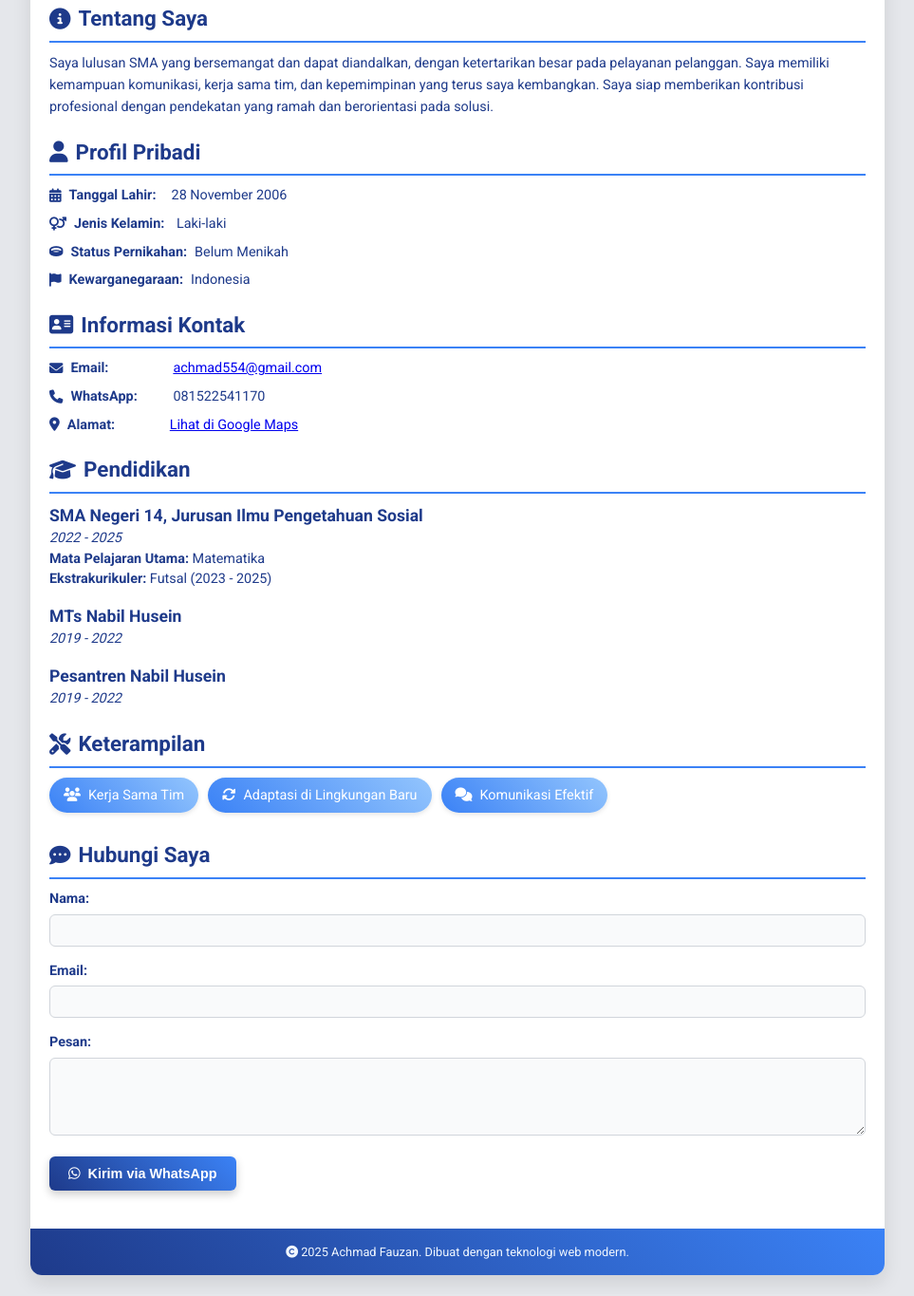
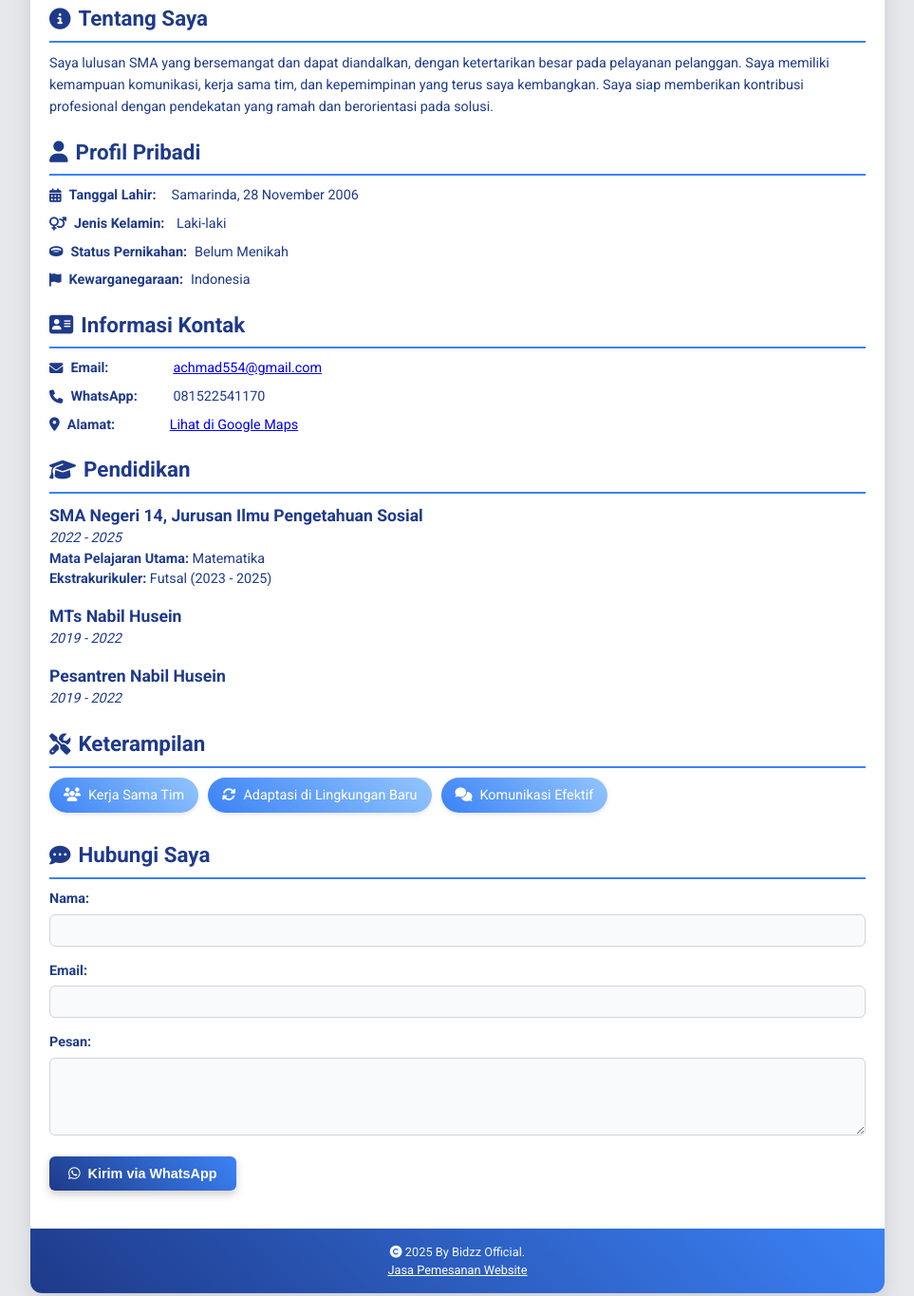
Before and after one commit to Muhammadabid7/CV-POJAN, a plain HTML site: page index.html in a window 1280 px wide. Shown: the part 197-1562 px from the top of the page at 95% size, without its empty margins (158-1121 px from the left). Drawn offline with Linux system fonts and the light colour scheme.

Commit message:
Add files via upload

```diff
--- a/index.html
+++ b/index.html
@@ -31,7 +31,7 @@
             <section class="section profile">
                 <h2><i class="fas fa-user"></i> Profil Pribadi</h2>
                 <ul>
-                    <li><i class="fas fa-calendar-alt"></i> <span class="label">Tanggal Lahir:</span> 28 November 2006</li>
+                    <li><i class="fas fa-calendar-alt"></i> <span class="label">Tanggal Lahir:</span>Samarinda, 28 November 2006</li>
                     <li><i class="fas fa-venus-mars"></i> <span class="label">Jenis Kelamin:</span> Laki-laki</li>
                     <li><i class="fas fa-ring"></i> <span class="label">Status Pernikahan:</span> Belum Menikah</li>
                     <li><i class="fas fa-flag"></i> <span class="label">Kewarganegaraan:</span> Indonesia</li>
@@ -100,8 +100,9 @@
 
         <!-- Footer -->
         <footer class="footer">
-            <p><i class="fas fa-copyright"></i> 2025 Achmad Fauzan. Dibuat dengan teknologi web modern.</p>
-        </footer>
+    <p><i class="fas fa-copyright"></i> 2025 By Bidzz Official.</p>
+    <a href="https://wa.me/6282350265164" target="_blank" style="color: white;">Jasa Pemesanan Website</a>
+</footer>
     </div>
 
     <!-- Script -->
--- a/styles.css
+++ b/styles.css
@@ -368,3 +368,7 @@ body {
         padding: 6px;
     }
 }
+
+.footer a {
+    color: white;
+}
```
